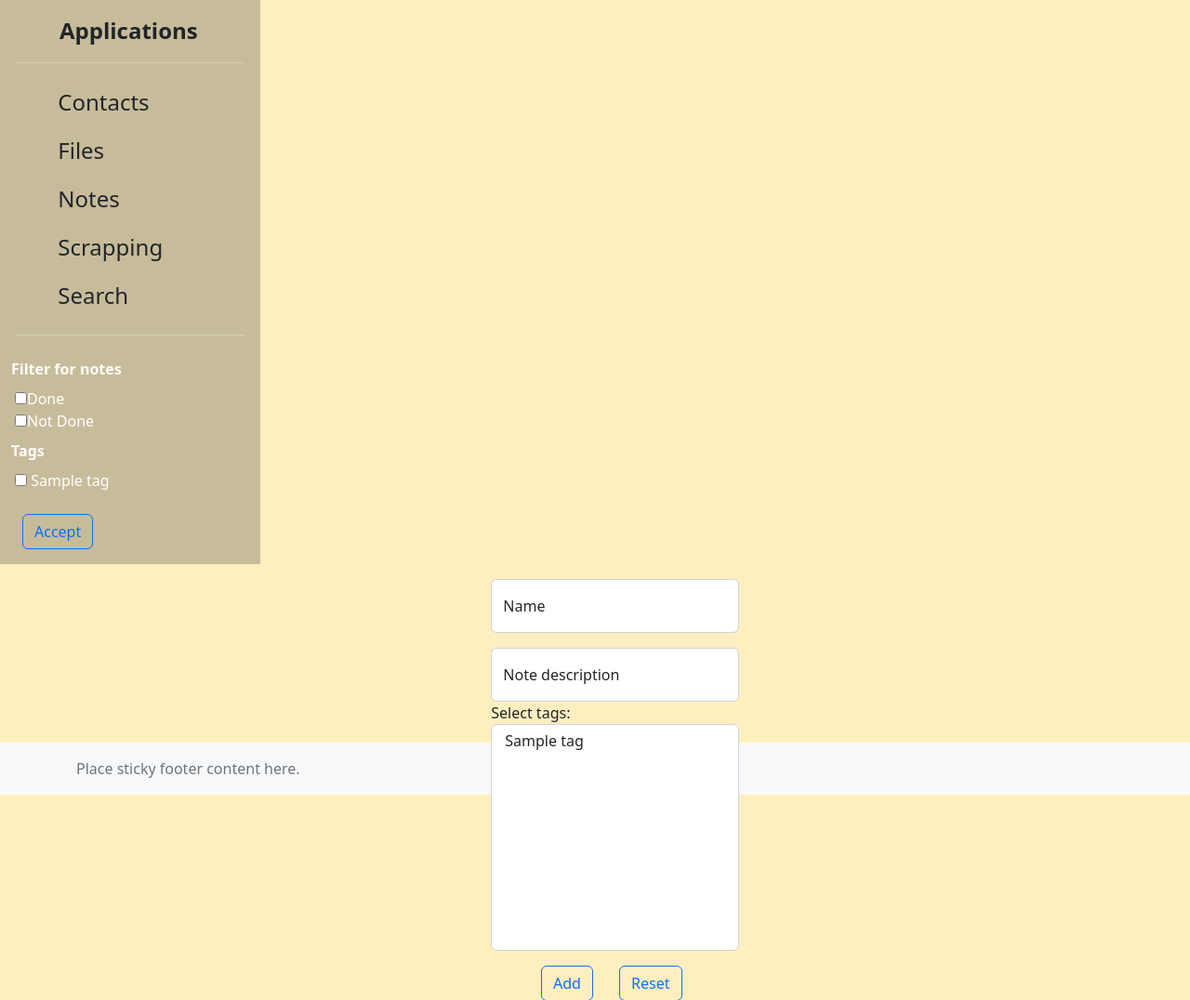
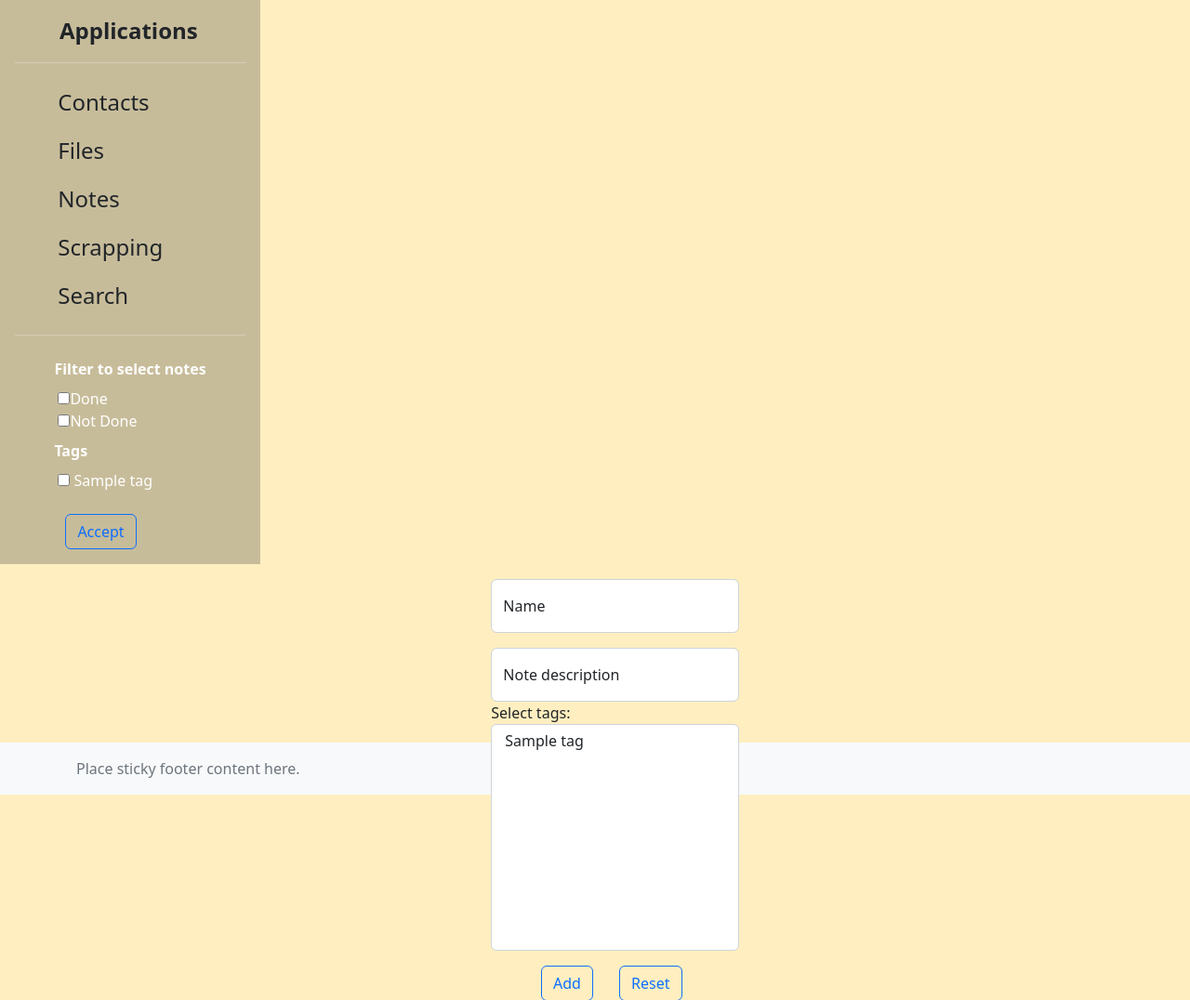
Before and after one commit to Vaipik/web_project_team_1, a Django app: page /notes/add_note/ in a window 1280 px wide. Shown: the part 72-1148 px from the top of the page at 93% size. Run offline with Django 4.2, Linux system fonts and the light colour scheme; a user stored in the database is signed in; tables that the repository leaves empty hold one stand-in row (values such as "Sample post").

Commit message:
Aligned tag filter

```diff
--- a/project/apps/notes/templates/notes/_sidebar.html
+++ b/project/apps/notes/templates/notes/_sidebar.html
@@ -1,8 +1,10 @@
 {% load extract_tags %}
+
+<div class="d-flex justify-content-center">
     <form method="POST" action="{% url 'notes:main' %}">
         {% csrf_token %}
         <div>
-        <div class="row  fw-bold p-2">Filter for notes</div>
+            <div class="row  fw-bold p-2">Filter to select notes</div>
 
             <div class="checkbox"><label><input type="checkbox"
                                                 name="done_or_not"
@@ -11,7 +13,8 @@
             <div class="checkbox"><label><input type="checkbox"
                                                 name="done_or_not"
                                                 value="not done"
-                                            {% if 'not done' in choice_done %} checked {% endif %}>Not Done</label></div>
+                                                {% if 'not done' in choice_done %} checked {% endif %}>Not Done</label>
+            </div>
         </div>
         <div class="row  fw-bold p-2">Tags</div>
         <div>
@@ -20,10 +23,12 @@
             <div class="checkbox"><label><input type="checkbox" name="tags" value="{{tag.name}}" checked>
                 {{tag.name}}</label></div>
             {% else %}
-        <div class="checkbox"><label><input type="checkbox" name="tags" value="{{tag.name}}"> {{tag.name}}</label></div>
+            <div class="checkbox"><label><input type="checkbox" name="tags" value="{{tag.name}}"> {{tag.name}}</label>
+            </div>
             {% endif %}
             {% endfor %}
         </div>
         <br>
         <button type="submit" role="button" class="btn btn-outline-primary ms-2 me-3">Accept</button>
     </form>
+</div>
```
Lines whose indentation alone changed are shown as unchanged.
